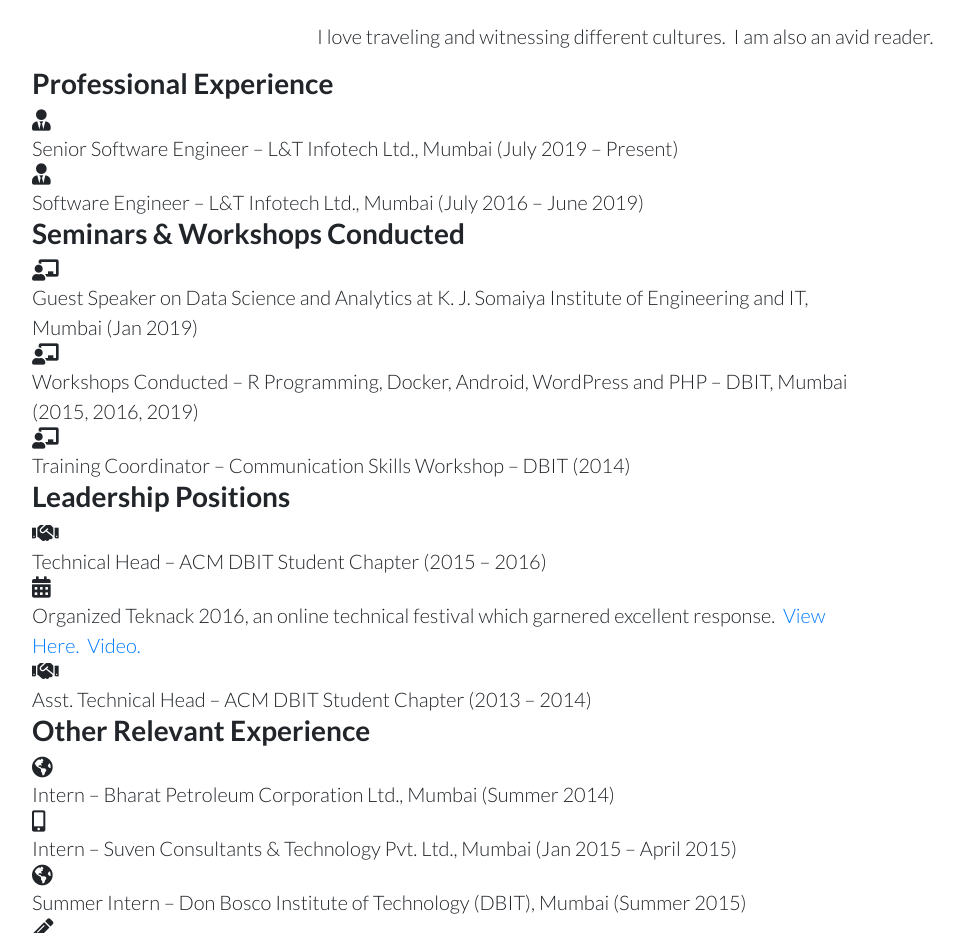
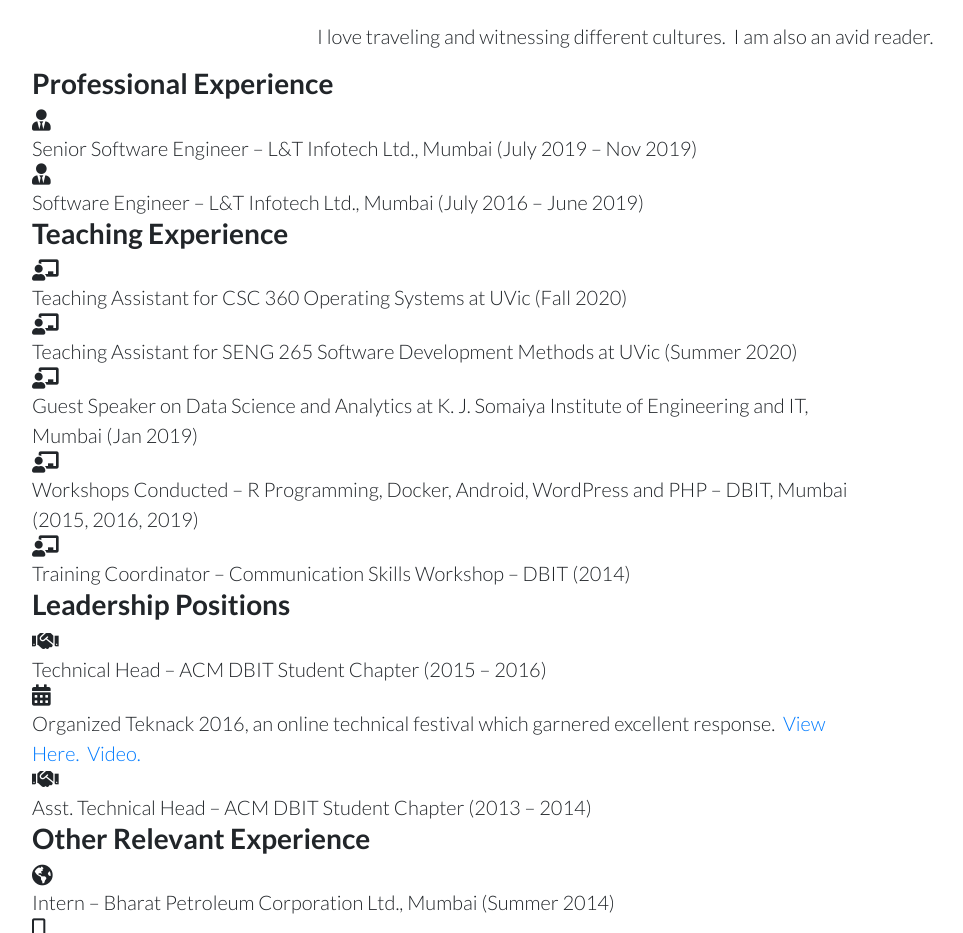
Before and after one commit to roshanlas/roshanlas.github.io, a website: page index.html in a window 1280 px wide. Shown: the part 864-1797 px from the top of the page, without its empty margins (53-1016 px from the left). Drawn offline with nearby package versions, Linux system fonts and the light colour scheme; files that its build step writes are made by us from their sources.

Commit message:
Update experience

```diff
--- a/index.html
+++ b/index.html
@@ -115,14 +115,21 @@
 						<h3>Professional Experience</h3>
 						<div class="bulleted-content"><i class="fas fa-user-tie fa-lg bullet-point"></i>
 							<div class="text-content lead mb-0">Senior Software Engineer &ndash; L&T Infotech Ltd., Mumbai (July 2019 &ndash;
-								Present)</div>
+								Nov 2019)</div>
 						</div>
 						<div class="bulleted-content"><i class="fas fa-user-tie fa-lg bullet-point"></i>
 							<div class="text-content lead mb-0">Software Engineer &ndash; L&T Infotech Ltd., Mumbai (July 2016 &ndash;
 								June 2019)</div>
 						</div>
 
-						<h3 class="subsequent-headings">Seminars & Workshops Conducted</h3>
+						<h3 class="subsequent-headings">Teaching Experience</h3>
+						<div class="bulleted-content"><i class="fas fa-chalkboard-teacher fa-lg bullet-point"></i>
+							<div class="text-content lead mb-0">Teaching Assistant for CSC 360 Operating Systems at UVic (Fall 2020)</div>
+						</div>
+						<div class="bulleted-content"><i class="fas fa-chalkboard-teacher fa-lg bullet-point"></i>
+							<div class="text-content lead mb-0">Teaching Assistant for SENG 265 Software Development
+								Methods at UVic (Summer 2020)</div>
+						</div>
 						<div class="bulleted-content"><i class="fas fa-chalkboard-teacher fa-lg bullet-point"></i>
 							<div class="text-content lead mb-0">Guest Speaker on Data Science and Analytics
 								at K. J. Somaiya Institute of Engineering and IT, Mumbai (Jan 2019)</div>
```
